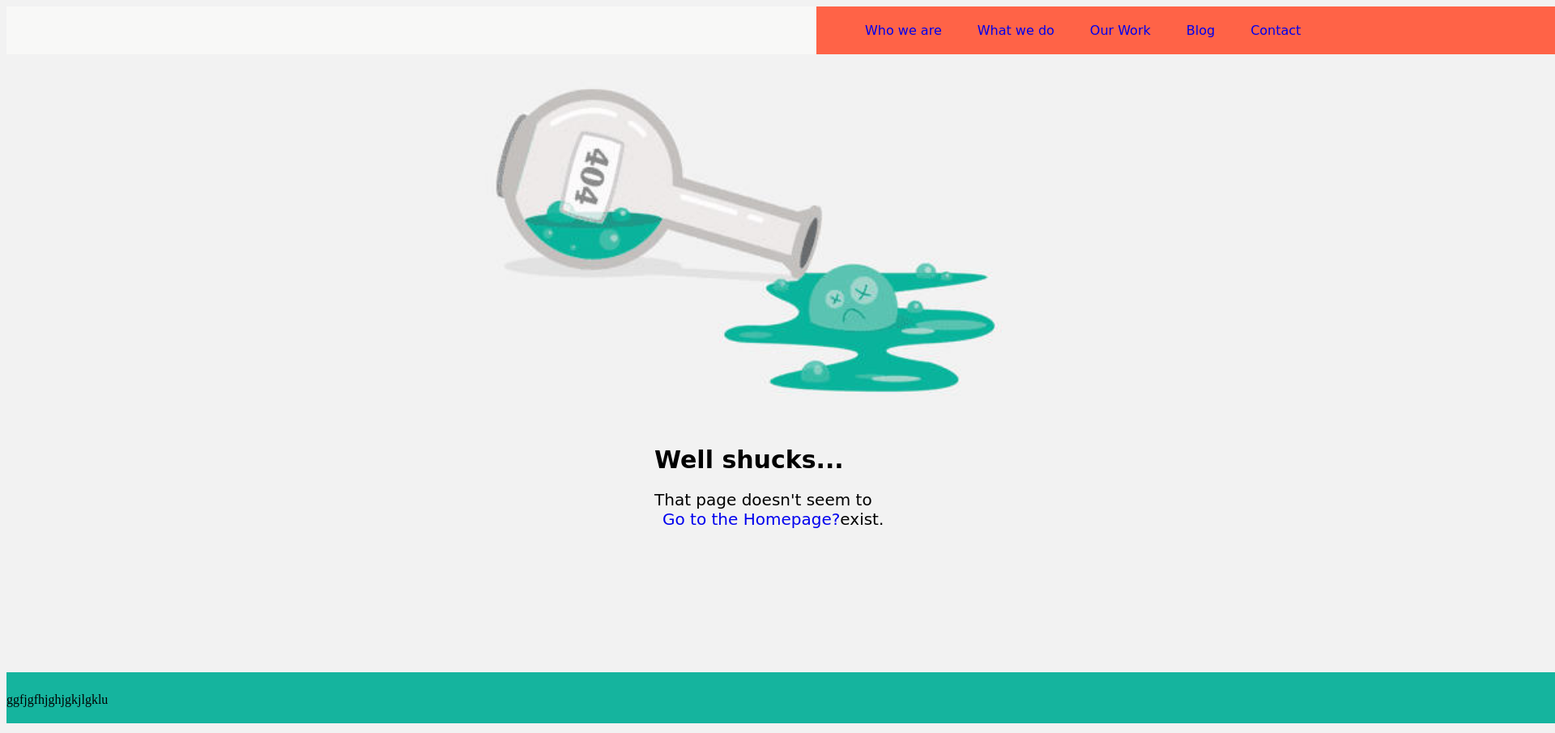
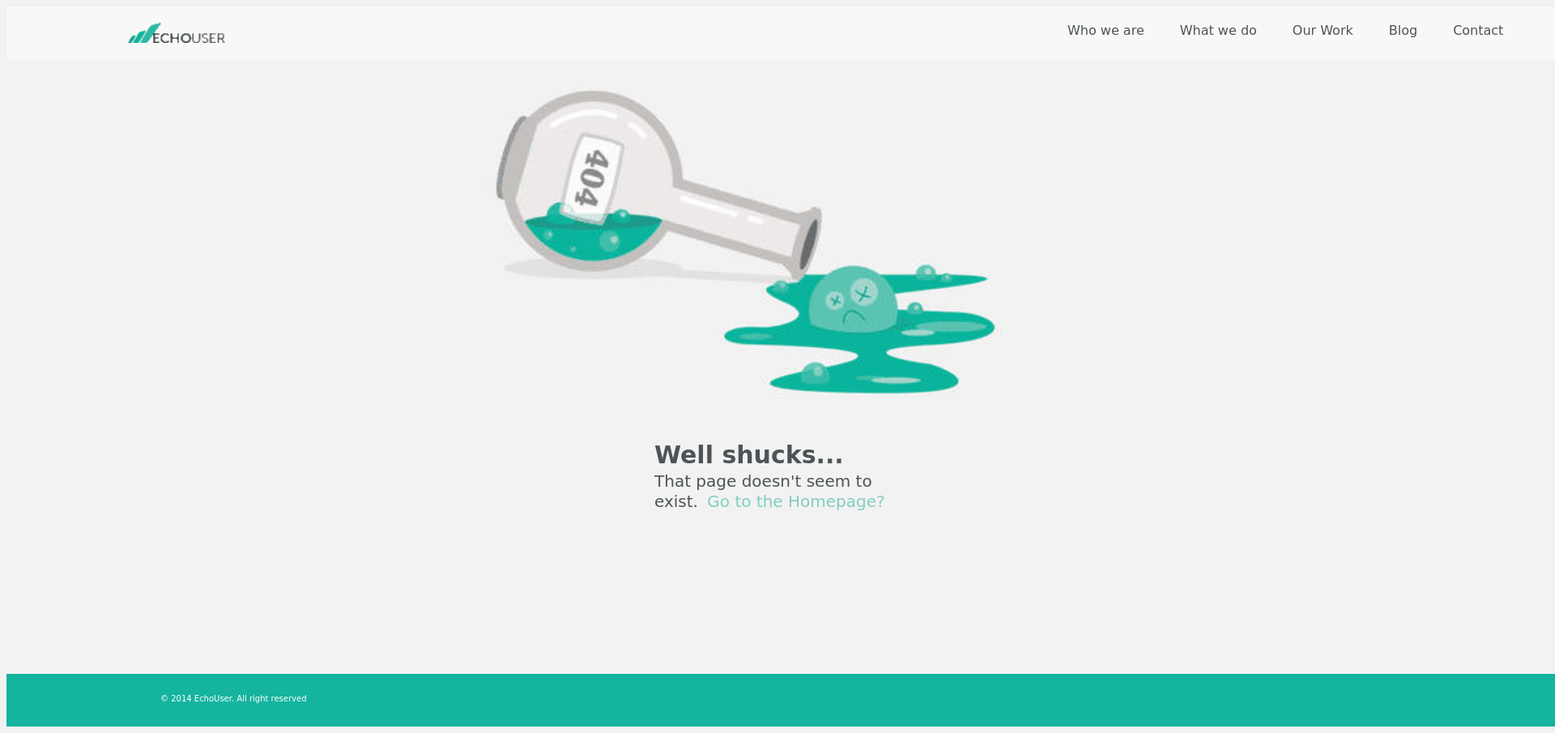
Before and after one commit to lauraMeiz/404, a website: page index.html in a window 1280 px wide. Shown: the top 905 px of the page at 81% size, 1920 px wide, since content can reach past the window. Drawn offline with Linux system fonts and the light colour scheme.

Commit message:
logo commit

```diff
--- a/index.html
+++ b/index.html
@@ -4,6 +4,8 @@
     <meta charset="UTF-8" />
     <meta http-equiv="X-UA-Compatible" content="IE=edge" />
     <meta name="viewport" content="width=device-width, initial-scale=1.0" />
+
+
     <title>Document</title>
   </head>
   <style>
@@ -18,21 +20,33 @@
       background-color: #f8f8f7;
     }
     nav {
-      width: 1000px;
+      width: 700px;
       margin-left: 1000px;
-      background-color: tomato;
-      padding: 20px;
+      background-color:  #f8f8f7;
+      padding:20px
       float: left;
       display: inline-block;
+      margin-right: 30px;
+
+    }
+    .logo {
+      display: inline-block;
+      float:left;
+      margin-top:20px;
+      width: 120px;
+      margin-left: 150px;padding-bottom: 20px;
+
     }
     a {
+      display: inline-block;
+      margin-top: 20px;
       margin-left: 40px;
       text-decoration: none;
-      font-family: cursive;
+      font-family: cursive;color: #4D5457;
     }
-    .back {
-      margin-left: 10px;
-      float: left;
+    .home {
+      margin-left: 5px;
+      color:#80CEC1
     }
     img {
       width: 900px;
@@ -46,22 +60,39 @@
     }
     h1 {
       font-size: 30px;
+      line-height: 20px;
+      color:#4D5457
+
     }
     p {
       font-size: 20px;
+      line-height: 5px;
+      color:#4D5457
+
     }
 
     footer {
       background-color: #15b49e;
       width: 2000px;
       margin-top: 300px;
-      padding-bottom: 20px;
+      padding: 40px;
       padding-top: 25px;
+      margin-right: 30px;
+
+    }
+    .right {
+      font-family: cursive;
+      font-size: 10px;
+      width: 700px;
+      display: inline-block;
+      margin-left: 150px;
+      color:white
     }
   </style>
   <body>
     <main>
       <header>
+        <img class="logo" src="./poisonlogo.png" alt="logo">
         <nav>
           <a href="#">Who we are</a>
           <a href="#">What we do</a>
@@ -75,10 +106,18 @@
         <h1>Well shucks...</h1>
         <p>
           That page doesn't seem to <br />
-          exist. <a class="back" href="#">Go to the Homepage?</a>
+          exist.
+          <a class="home" href="#">Go to the Homepage?</a>
         </p>
       </div>
-      <footer>ggfjgfhjghjgkjlgklu</footer>
+      <footer>
+        <div class="right">&copy; 2014 EchoUser. All right reserved</div>
+
+
+
+
+        </span>
+      </footer>
     </main>
   </body>
 </html>
```
Also changed, not shown: poisonlogo.png (added).
